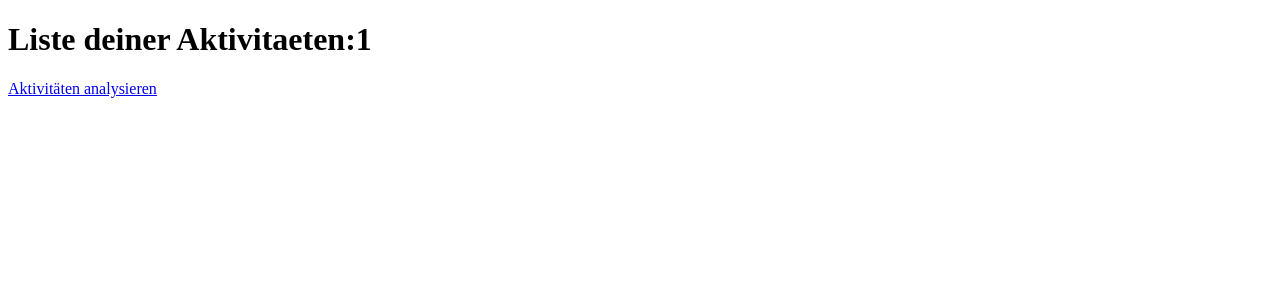
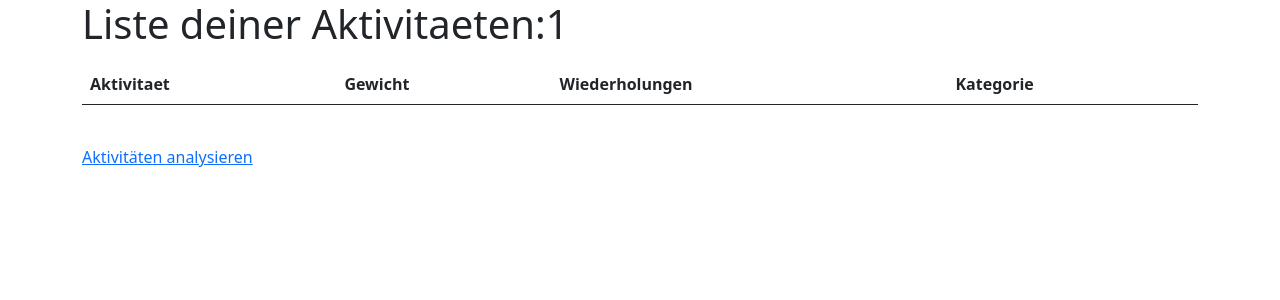
Before and after one commit to TiDietr/PROG2, a Flask app: page /liste/1 in a window 1280 px wide. Shown: the top 300 px of the page. Run offline with Flask 2, Linux system fonts and the light colour scheme; lists and menus that the app fills with data are empty; some libraries are stand-ins or nearby versions.

Commit message:
Fourth commit

```diff
--- a/Templates/liste.html
+++ b/Templates/liste.html
@@ -3,15 +3,40 @@
 <head>
     <meta charset="UTF-8">
     <title>{{ app_name }}</title>
+    <link rel="stylesheet" href="{{ url_for('static', filename='bootstrap-5.0.0-beta1-dist/css/bootstrap.min.css') }}/">
+    <!-- Bootstrap CSS -->
+    <link href="https://cdn.jsdelivr.net/npm/bootstrap@5.0.0-beta1/dist/css/bootstrap.min.css" rel="stylesheet" integrity="sha384-giJF6kkoqNQ00vy+HMDP7azOuL0xtbfIcaT9wjKHr8RbDVddVHyTfAAsrekwKmP1" crossorigin="anonymous">
 </head>
 <body>
+    <main role="main" class="container">
     <h1>{{ ueberschrift }}</h1>
     <p> {{ Einleitung }}</p>
-    {% for eintrag in daten %}
-    <a href="{{ url_for('einzel_liste', aktivitaet=eintrag[0] ) }}"> {{ eintrag[0] }}</a>
-         mit {{ eintrag[1] }} kg {{ eintrag[1] }} Wiederholungen <br>
+    <table class="table">
+  <thead>
+    <tr>
+      <th scope="col">Aktivitaet</th>
+      <th scope="col">Gewicht</th>
+      <th scope="col">Wiederholungen</th>
+        <th scope="col">Kategorie</th>
+    </tr>
+  </thead>
+  <tbody>
+  {% for eintrag in daten %}
+    <tr style="background-color:{{ farben_dict[eintrag[3]] }}">
+      <td><a href="{{ url_for('einzel_liste', aktivitaet=eintrag[0] ) }}"> {{ eintrag[0] }}</a></td>
+      <td>{{ eintrag[1] }}</td>
+      <td>{{ eintrag[2] }}</td>
+      <td>{{ eintrag[3] }}</td>
+    </tr>
     {% endfor %}
+  </tbody>
+</table>
+
+    <br>
     <a href="{{ url_for('analyse') }}"> Aktivitäten analysieren</a>
-    <br>
+    </main>
+
+    <script src="https://cdn.jsdelivr.net/npm/@popperjs/core@2.5.4/dist/umd/popper.min.js" integrity="sha384-q2kxQ16AaE6UbzuKqyBE9/u/KzioAlnx2maXQHiDX9d4/zp8Ok3f+M7DPm+Ib6IU" crossorigin="anonymous"></script>
+    <script src="{{ url_for ('static', filename='bootstrap-5.0.0-beta1-dist/js/bootstrap.min.js' )}}"></script>
 </body>
 </html>
--- a/Templates/start.html
+++ b/Templates/start.html
@@ -10,10 +10,7 @@
 
   </head>
   <body>
-    <h1>{{ ueberschrift }}</h1>
-    <p> {{ Einleitung }}</p>
-
-    <main role="main" class="container">
+      <main role="main" class="container">
         <div class="jumbotron">
             <h1>{{ ueberschrift }}</h1>
             <p class="lead">{{ Einleitung }}</p>
--- a/daten.py
+++ b/daten.py
@@ -2,7 +2,7 @@ import json
 from typing import TextIO
 
 
-def speichern(aktivitaet, gewicht, wiederholung):
+def speichern(aktivitaet, gewicht, wiederholung, kategorie):
 
     try:
         with open("datenbank.json", "r") as datenbank:
@@ -10,14 +10,14 @@ def speichern(aktivitaet, gewicht, wiederholung):
     except:
         eintraege = []
 
-    eintrag =(aktivitaet, gewicht, wiederholung)
+    eintrag =(aktivitaet, gewicht, wiederholung, kategorie)
 
     eintraege.append(eintrag)
 
     with open("datenbank.json", "w") as datenbank:
         json.dump(eintraege, datenbank)
 
-    return aktivitaet, gewicht, wiederholung
+    return aktivitaet, gewicht, wiederholung, kategorie
 
 
 def laden():
--- a/datenbank.json
+++ b/datenbank.json
@@ -1 +1 @@
-[["d", "", ""], ["Klimz\u00fcge", "80", "10"], ["Klimz\u00fcge", "0", "12"], ["Klimz\u00fcge", "0", "15"], ["bankdr\u00fccken", "80", "12"]]
+[["Bandruecken", "60", "12", "Oberkoerper"], ["Squads", "100", "10", "Beine"]]
--- a/main.py
+++ b/main.py
@@ -7,6 +7,11 @@ from berechnungen import summe_der_aktivitaeten
 
 app = Flask("Fitnessplan!")
 
+farben = {
+    "Oberkoerper": "#FF0000",
+    "Beine": "#0000FF",
+    "Ganzkoerper": "#CCEEFF"
+}
 
 @app.route('/')
 def start():
@@ -20,9 +25,11 @@ def eingabe_formular():
         aktivitaet = request.form['aktivitaet']
         gewicht = request.form['gewicht']
         wiederholung = request.form['wiederholung']
-        antwort = speichern(aktivitaet, gewicht, wiederholung)
+        kategorie = request.form['kategorie']
+        antwort = speichern(aktivitaet, gewicht, wiederholung, kategorie)
         return 'Erfolgreiche Eingabe: <br>'+ str(antwort)
-    return render_template('eingabe.html', app_name='Fitnessplan! - Eingabe')
+
+    return render_template('eingabe.html', app_name='Fitnessplan! - Eingabe', kategorien=farben.keys())
 
 @app.route('/liste')
 def liste():
@@ -34,7 +41,9 @@ def liste():
         app_name='Fitnessplan!',
         ueberschrift=titel_text,
         einleitung=einleitungs_text,
-        daten = gespeicherten_eintraege)
+        daten=gespeicherten_eintraege,
+        farben_dict=farben
+    )
 
 @app.route('/liste/<aktivitaet>')
 def einzel_liste(aktivitaet):
```
Also changed, not shown: Templates/eingabe.html (+13 -2 lines).
